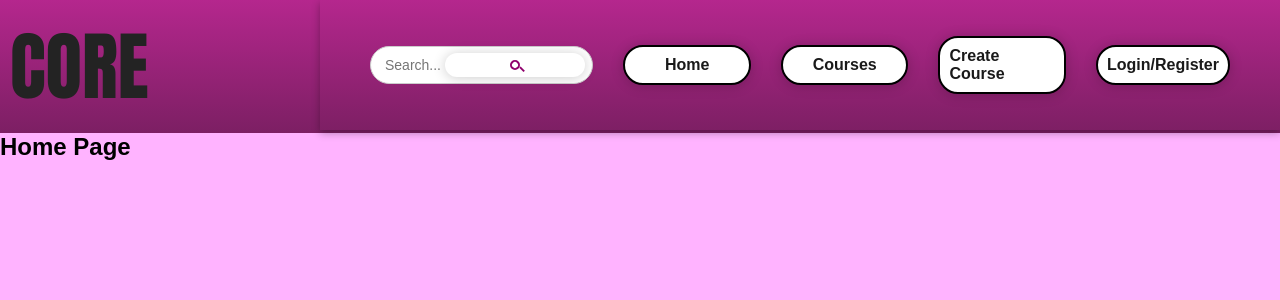
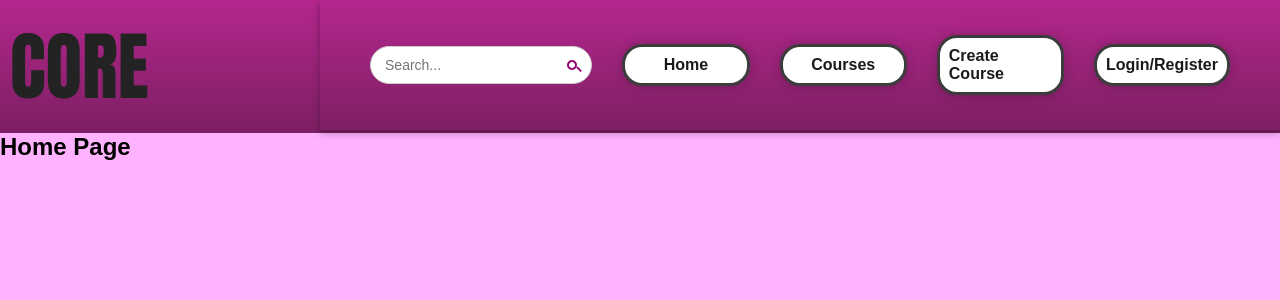
Before and after one commit to 23-kartikey/course-distributor, a React (Vite) app in the folder course-distributor-frontend/: page / in a window 1280 px wide. Shown: the top 300 px of the page. Built offline with nearby package versions, Linux system fonts and the light colour scheme.

Commit message:
refactor: adjust style for search bar

```diff
--- a/course-distributor-frontend/src/styles/Navbar.css
+++ b/course-distributor-frontend/src/styles/Navbar.css
@@ -27,11 +27,11 @@
     cursor:pointer;
 
     /*button style impl*/
-    border: 2px solid black;
+    border: 3px solid rgb(60, 60, 60);
 
 }
 
-.navbar button{
+.navbar > button{
     display: flex;
     align-items: center;
     justify-content: center;
@@ -49,8 +49,8 @@
     cursor:pointer;
 }
 
-.navbar button:hover{
-    background-color: rgba(240, 248, 255, 0);
+.navbar > button:hover{
+    background-color: rgb(244, 241, 239);
     box-shadow: none;
 }
 
```
